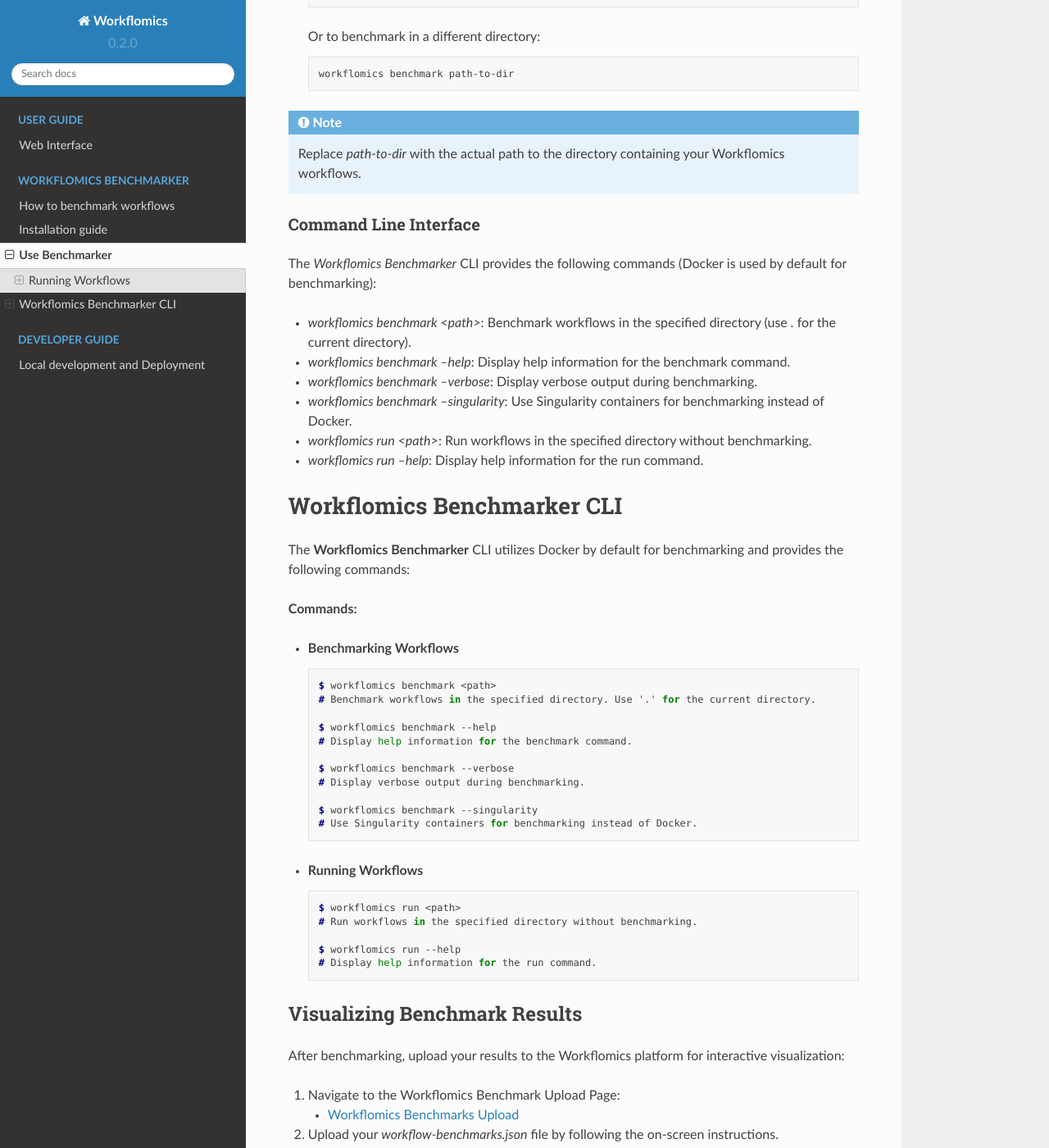
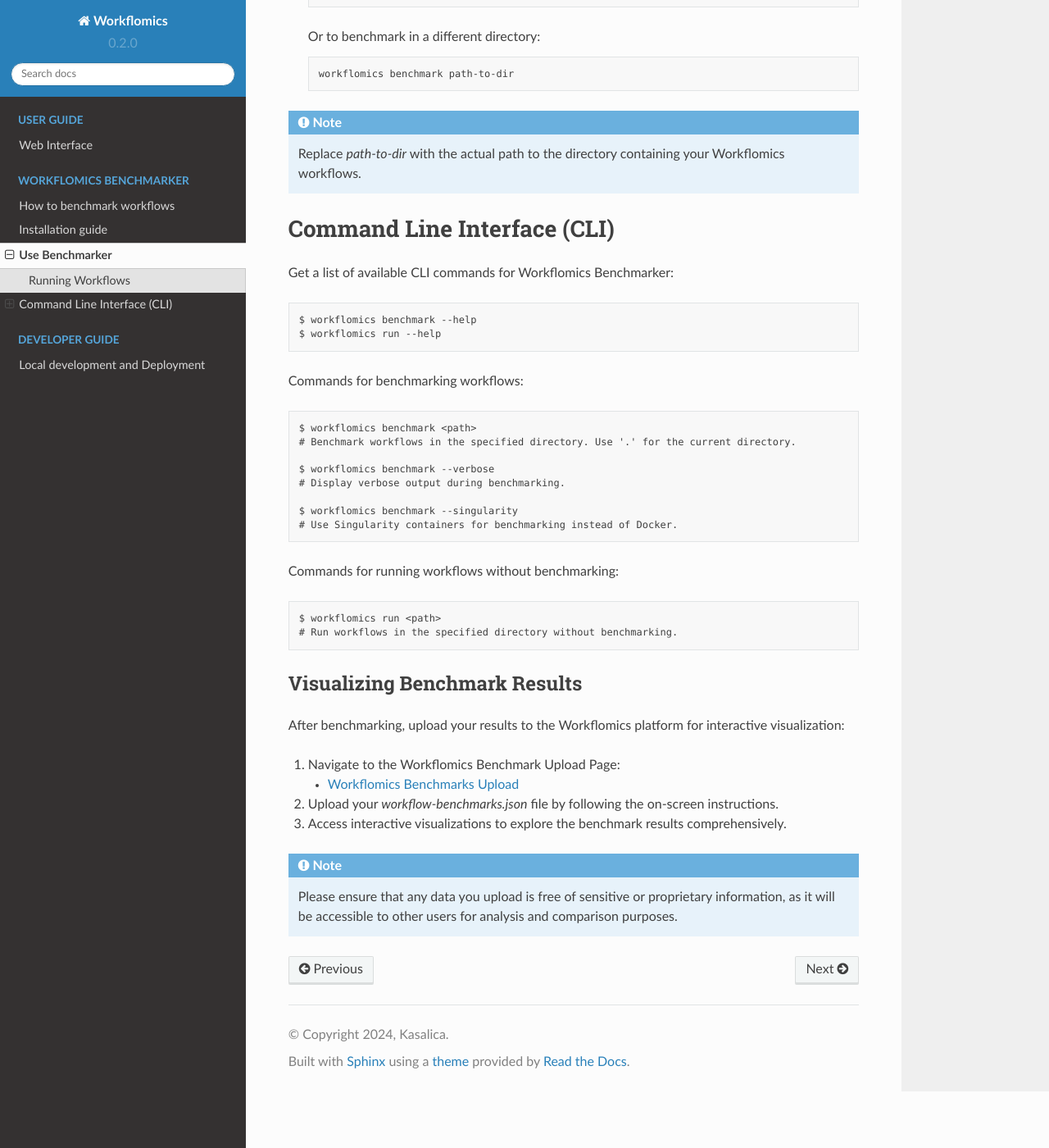
Before and after one commit to Workflomics/workflomics-readthedocs, a Sphinx documentation site: the page built from docs/source/workflomics-benchmarker/benchmarker-usage.rst, in a window 1280 px wide and 1400 px high, scrolled down 502 px. Shown: the whole window at 82% size. Built offline with Sphinx 7.4.7 and the Read the Docs theme 2.0.0, drawn with Linux system fonts in a browser that asks for light colours.

Commit message:
Change CLI documentation formatting

```diff
--- a/docs/source/workflomics-benchmarker/benchmarker-usage.rst
+++ b/docs/source/workflomics-benchmarker/benchmarker-usage.rst
@@ -28,50 +28,31 @@ To run the Workflomics workflows:
 .. note:: Replace `path-to-dir` with the actual path to the directory containing your Workflomics workflows.
 
 
-Command Line Interface
-^^^^^^^^^^^^^^^^^^^^^^
+Command Line Interface (CLI)
+============================
 
-The `Workflomics Benchmarker` CLI provides the following commands (Docker is used by default for benchmarking):
+Get a list of available CLI commands for Workflomics Benchmarker::
 
-- `workflomics benchmark <path>`: Benchmark workflows in the specified directory (use `.` for the current directory).
-- `workflomics benchmark --help`: Display help information for the benchmark command.
-- `workflomics benchmark --verbose`: Display verbose output during benchmarking.
-- `workflomics benchmark --singularity`: Use Singularity containers for benchmarking instead of Docker.
-- `workflomics run <path>`: Run workflows in the specified directory without benchmarking.
-- `workflomics run --help`: Display help information for the run command.
+  $ workflomics benchmark --help
+  $ workflomics run --help
 
-Workflomics Benchmarker CLI
-===========================
 
-The **Workflomics Benchmarker** CLI utilizes Docker by default for benchmarking and provides the following commands:
+Commands for benchmarking workflows::
 
-**Commands:**
+  $ workflomics benchmark <path>
+  # Benchmark workflows in the specified directory. Use '.' for the current directory.
 
-- **Benchmarking Workflows**
+  $ workflomics benchmark --verbose
+  # Display verbose output during benchmarking.
 
-  .. code-block:: console
+  $ workflomics benchmark --singularity
+  # Use Singularity containers for benchmarking instead of Docker.
 
-     $ workflomics benchmark <path>
-     # Benchmark workflows in the specified directory. Use '.' for the current directory.
+Commands for running workflows without benchmarking::
 
-     $ workflomics benchmark --help
-     # Display help information for the benchmark command.
+  $ workflomics run <path>
+  # Run workflows in the specified directory without benchmarking.
 
-     $ workflomics benchmark --verbose
-     # Display verbose output during benchmarking.
-
-     $ workflomics benchmark --singularity
-     # Use Singularity containers for benchmarking instead of Docker.
-
-- **Running Workflows**
-
-  .. code-block:: console
-
-     $ workflomics run <path>
-     # Run workflows in the specified directory without benchmarking.
-
-     $ workflomics run --help
-     # Display help information for the run command.
 
 
 Visualizing Benchmark Results
```
